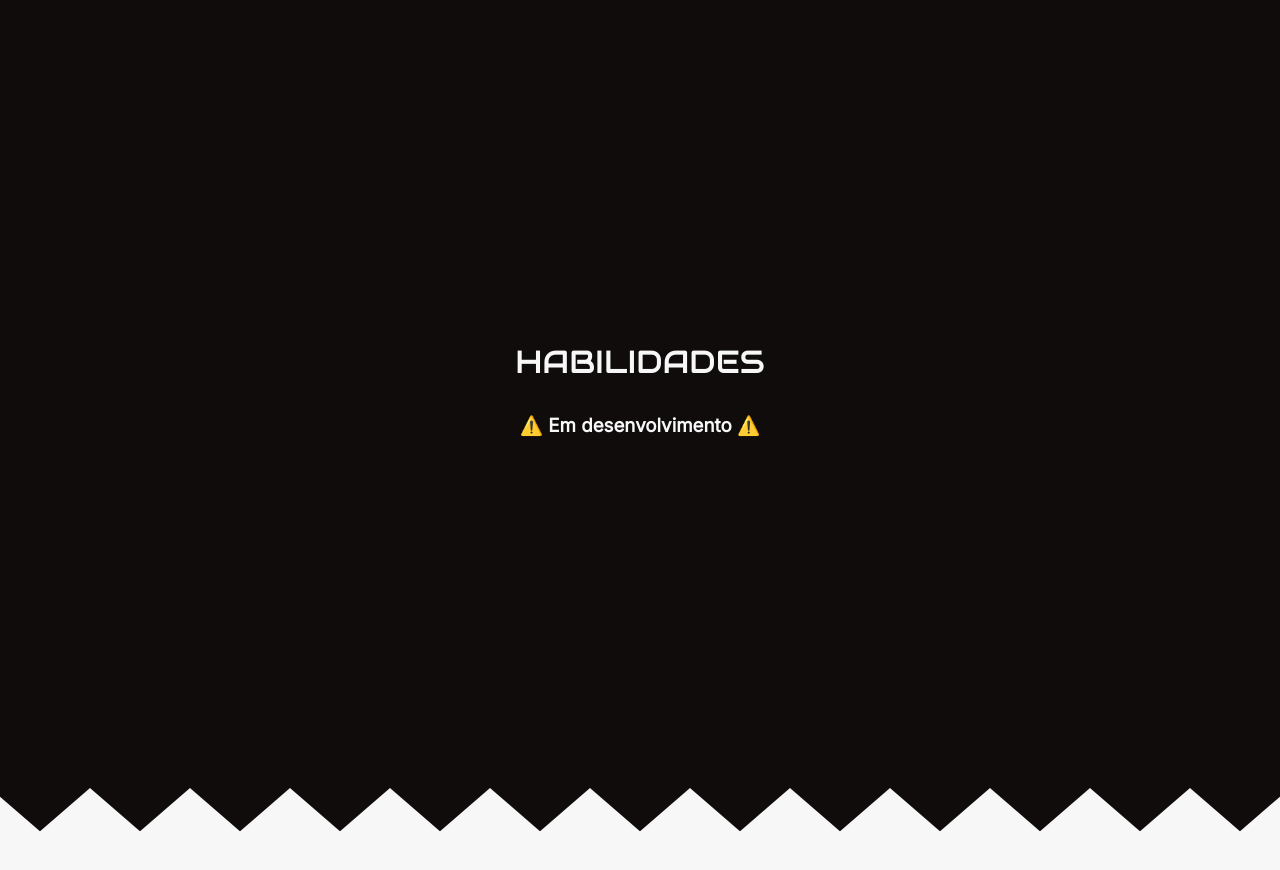
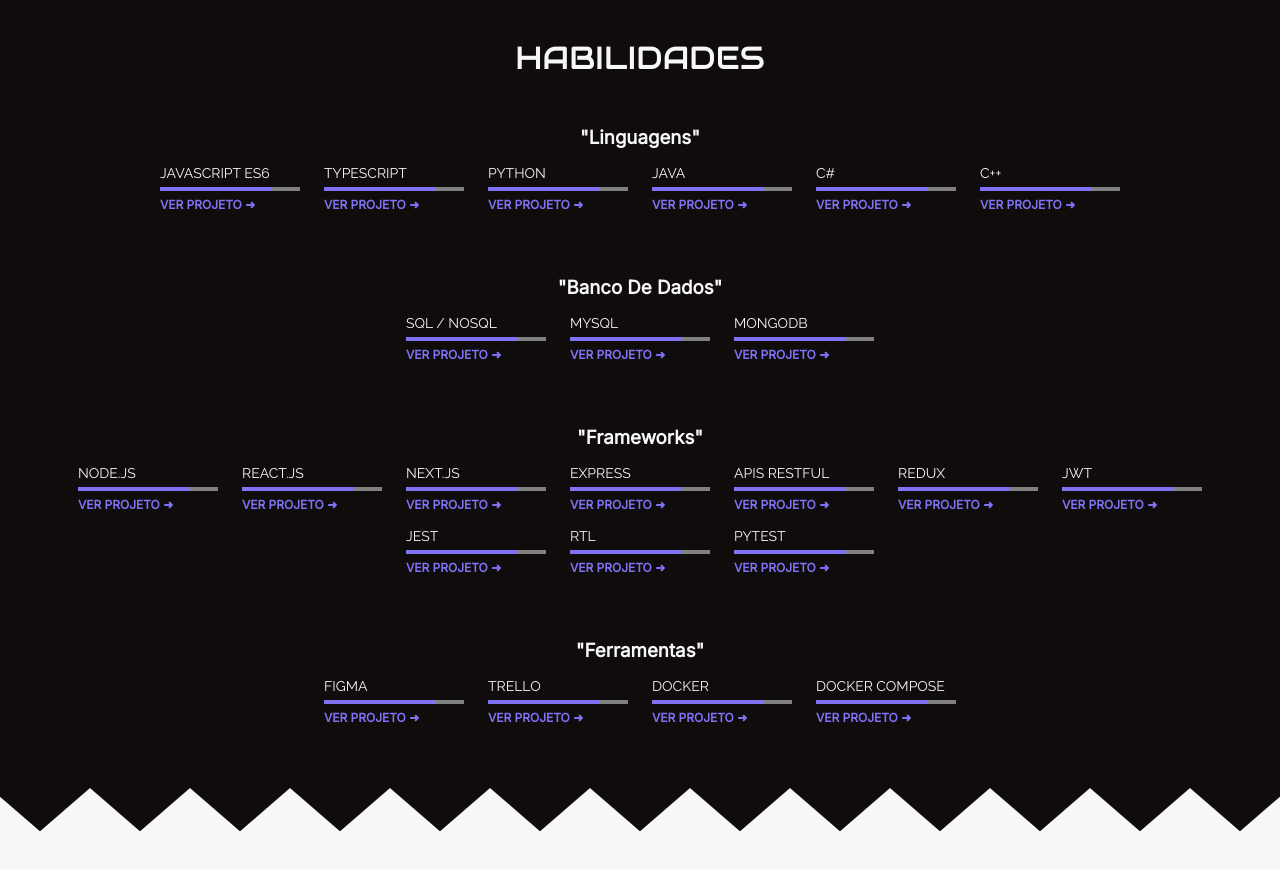
Before and after one commit to steteler/steteler-portfolio, a Next.js app: page / in a window 1280 px wide. Shown: the part 2540-3410 px from the top of the page. Built offline with nearby package versions, Linux system fonts and the light colour scheme.

Commit message:
feat(pages/index): adicionado conteúdo a página de skills

```diff
--- a/pages/index.jsx
+++ b/pages/index.jsx
@@ -1,4 +1,5 @@
 import Link from 'next/link';
+import SkillContainer from '@components/Skill/SkillContainer.jsx';
 import ContactContainer from '@components/Contact/ContactContainer.jsx';
 import Title from '@components/Title.jsx';
 import Divider from '@components/Divider.jsx';
@@ -9,6 +10,41 @@ export default function Home() {
     white: '#F7F7F7',
     black: '#100C0C',
   };
+
+  const languages = [
+    { technology: 'javascript es6', link: '#' },
+    { technology: 'typescript', link: '#' },
+    { technology: 'python', link: '#' },
+    { technology: 'java', link: '#' },
+    { technology: 'c#', link: '#' },
+    { technology: 'c++', link: '#' },
+  ];
+
+  const databases = [
+    { technology: 'sql / nosql', link: '#' },
+    { technology: 'mysql', link: '#' },
+    { technology: 'mongodb', link: '#' },
+  ];
+
+  const frameworks = [
+    { technology: 'node.js', link: '#' },
+    { technology: 'react.js', link: '#' },
+    { technology: 'next.js', link: '#' },
+    { technology: 'express', link: '#' },
+    { technology: 'apis restful', link: '#' },
+    { technology: 'redux', link: '#' },
+    { technology: 'jwt', link: '#' },
+    { technology: 'jest', link: '#' },
+    { technology: 'rtl', link: '#' },
+    { technology: 'pytest', link: '#' },
+  ];
+
+  const tools = [
+    { technology: 'figma', link: '#' },
+    { technology: 'trello', link: '#' },
+    { technology: 'docker', link: '#' },
+    { technology: 'docker compose', link: '#' },
+  ];
 
   return (
     <main>
@@ -72,7 +108,10 @@ export default function Home() {
       <section className={styles.skill}>
         <div className={`${styles.skill__content} ${styles['section-default-config']}`}>
           <Title text="habilidades" />
-          <h3>⚠️ Em desenvolvimento ⚠️</h3>
+          <SkillContainer technologies={languages} title="linguagens" />
+          <SkillContainer technologies={databases} title="banco de dados" />
+          <SkillContainer technologies={frameworks} title="frameworks" />
+          <SkillContainer technologies={tools} title="ferramentas" />
         </div>
         <Divider color={colors.white} />
       </section>
```
